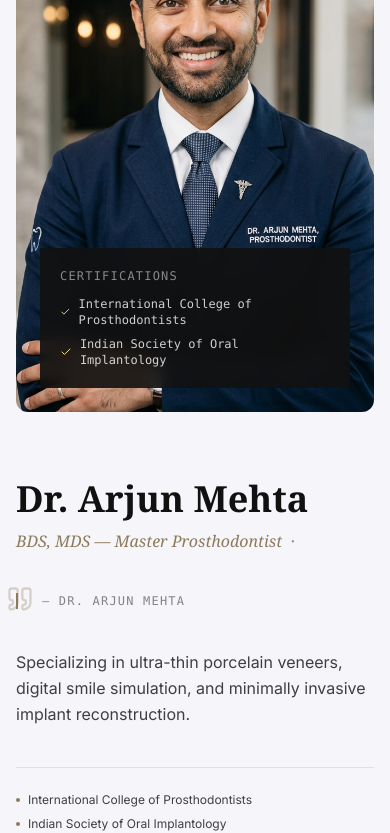
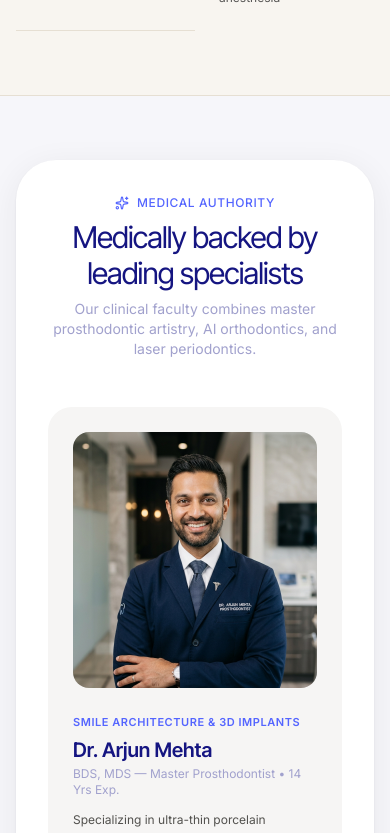
Before and after one commit to NyxLumen/Lumina-Dental-Studio, a React (Vite) app: page / in a window 390 px wide. Shown: the part 2301-3134 px from the top of the page. Built offline with nearby package versions, Linux system fonts and the light colour scheme.

Commit message:
Milestone 3: Feature scroll copy, Medical Authority section, and Testimonials redesign

```diff
--- a/src/App.jsx
+++ b/src/App.jsx
@@ -2,6 +2,7 @@ import React, { useState, useRef } from 'react';
 import { LOCKED_THEME as theme } from './data/themes';
 import Navbar from './components/Navbar';
 import Hero from './components/Hero';
+import FeatureCopy from './components/FeatureCopy';
 import Stats from './components/Stats';
 import DoctorProfile from './components/DoctorProfile';
 import SpecialtiesBento from './components/SpecialtiesBento';
@@ -55,6 +56,8 @@ export default function App() {
           onOpenBooking={handleOpenBooking}
         />
 
+        <FeatureCopy />
+
         <Stats theme={theme} />
 
         <div ref={sectionRefs.doctor}>
--- a/src/components/DoctorProfile.jsx
+++ b/src/components/DoctorProfile.jsx
@@ -1,111 +1,109 @@
-import React from 'react';
-import { DOCTOR_INFO } from '../data/practiceData';
-import { Quote, Check, Calendar } from 'lucide-react';
-import { motion } from 'framer-motion';
-import { FadeIn, MotionButton } from './MotionUi';
+import React, { useState } from 'react';
+import { DOCTORS } from '../data/practiceData';
+import { ChevronRight, ChevronLeft, Award, Calendar, Sparkles } from 'lucide-react';
 
 export default function DoctorProfile({ theme, onOpenBooking }) {
+  const [activeIdx, setActiveIdx] = useState(0);
+
+  const nextDoctor = () => {
+    setActiveIdx((prev) => (prev + 1) % DOCTORS.length);
+  };
+
+  const prevDoctor = () => {
+    setActiveIdx((prev) => (prev - 1 + DOCTORS.length) % DOCTORS.length);
+  };
+
   return (
-    <section id="doctor" className="py-24 relative">
-      <div className="max-w-7xl mx-auto px-4 sm:px-6 lg:px-8">
+    <section id="doctor" className="py-16 sm:py-24 bg-[#f6f6fa]">
+      <div className="max-w-[1200px] mx-auto px-4 sm:px-6">
 
-        {/* Section Label — no pill, just a hairline */}
-        <FadeIn className="flex items-center space-x-4 mb-16">
-          <div className="w-8 h-px bg-[#8C7A5B]" />
-          <span className="text-xs font-mono uppercase tracking-widest text-[#8C7A5B]">
-            Lead Specialist
-          </span>
-        </FadeIn>
+        {/* Section Container (40px radius white tablet with dual shadow) */}
+        <div className="bg-white rounded-[40px] p-8 sm:p-14 shadow-dual relative overflow-hidden">
 
-        <div className="grid lg:grid-cols-12 gap-16 items-start">
+          {/* Section Header */}
+          <div className="text-center max-w-2xl mx-auto mb-12 sm:mb-16 space-y-2">
+            <div className="inline-flex items-center space-x-2 text-xs font-body font-medium text-[#5465ff] uppercase tracking-wider">
+              <Sparkles className="w-3.5 h-3.5" />
+              <span>Medical Authority</span>
+            </div>
+            <h2 className="text-3xl sm:text-4xl font-display font-normal text-[#151581] tracking-[-0.03em]">
+              Medically backed by leading specialists
+            </h2>
+            <p className="text-sm sm:text-base text-[#a1a1cd] font-body">
+              Our clinical faculty combines master prosthodontic artistry, AI orthodontics, and laser periodontics.
+            </p>
+          </div>
 
-          {/* Portrait — sharp crop, no card wrapper */}
-          <FadeIn className="lg:col-span-5" direction="right">
-            <div className="relative">
-              <motion.div
-                whileHover={{ scale: 1.01 }}
-                transition={{ type: 'spring', stiffness: 200 }}
-                className="overflow-hidden rounded-xl"
+          {/* 3-Column Doctor Card Grid */}
+          <div className="grid md:grid-cols-3 gap-6 relative">
+            {DOCTORS.map((doc, idx) => (
+              <div
+                key={doc.id}
+                className="bg-[#f6f5f4] rounded-[24px] p-6 flex flex-col justify-between hover:bg-white hover:shadow-xs border border-transparent hover:border-[#d6d6d6]/60 transition-all duration-300 group"
               >
-                <img
-                  src={DOCTOR_INFO.image}
-                  alt={DOCTOR_INFO.name}
-                  loading="lazy"
-                  decoding="async"
-                  className="w-full h-[560px] object-cover object-top"
-                />
-              </motion.div>
-              {/* Memberships sidebar strip */}
-              <div className="absolute bottom-6 left-6 right-6 p-5 bg-[#111111]/90 backdrop-blur text-white text-xs font-mono space-y-2">
-                <p className="opacity-50 uppercase tracking-widest mb-3">Certifications</p>
-                {DOCTOR_INFO.memberships.slice(0, 4).map((m, i) => (
-                  <div key={i} className="flex items-center space-x-2">
-                    <Check className="w-3 h-3 text-amber-200" />
-                    <span className="opacity-80">{m}</span>
+                <div>
+                  {/* Portrait photo (aspect 3:4, 16px radius) */}
+                  <div className="w-full h-64 sm:h-72 rounded-[16px] overflow-hidden mb-5 bg-[#d6d6d6]/30">
+                    <img
+                      src={doc.image}
+                      alt={doc.name}
+                      loading="lazy"
+                      className="w-full h-full object-cover object-top group-hover:scale-105 transition-transform duration-500"
+                    />
                   </div>
-                ))}
+
+                  {/* Specialty Tag */}
+                  <span className="text-[11px] font-body font-semibold text-[#5465ff] uppercase tracking-wider">
+                    {doc.specialty}
+                  </span>
+
+                  {/* Doctor Name & Credentials */}
+                  <h3 className="text-xl font-display font-semibold text-[#151581] mt-1">
+                    {doc.name}
+                  </h3>
+                  <p className="text-xs text-[#a1a1cd] font-body mt-0.5">
+                    {doc.credentials} &bull; {doc.experienceYears} Yrs Exp.
+                  </p>
+
+                  <p className="text-xs text-[#292824]/80 font-body mt-3 line-clamp-3 leading-relaxed">
+                    {doc.bio}
+                  </p>
+                </div>
+
+                {/* Card Action Footer */}
+                <div className="pt-5 mt-4 border-t border-[#d6d6d6]/40 flex items-center justify-between">
+                  <span className="text-[11px] font-body text-[#00bb76] font-medium flex items-center space-x-1">
+                    <span className="w-1.5 h-1.5 rounded-full bg-[#00bb76]" />
+                    <span>Verified Specialist</span>
+                  </span>
+
+                  <button
+                    onClick={onOpenBooking}
+                    className="w-9 h-9 rounded-full bg-white hover:bg-[#151581] text-[#151581] hover:text-white border border-[#d6d6d6] flex items-center justify-center transition-all shadow-2xs"
+                    title={`Book with ${doc.name}`}
+                  >
+                    <ChevronRight className="w-4 h-4" />
+                  </button>
+                </div>
               </div>
+            ))}
+          </div>
+
+          {/* Section Action Footer */}
+          <div className="mt-12 text-center pt-4 border-t border-[#d6d6d6]/30 flex flex-wrap justify-between items-center gap-4">
+            <div className="text-xs text-[#a1a1cd] font-body">
+              All treatments supervised by board-certified specialists adhering to European EN13060 clinical standards.
             </div>
-          </FadeIn>
 
-          {/* Bio Content — pure typography, no boxes */}
-          <div className="lg:col-span-7 space-y-10 text-left">
+            <button
+              onClick={onOpenBooking}
+              className="px-6 py-2.5 rounded-full bg-[#151581] hover:bg-[#0f0f63] text-white font-body text-xs font-medium shadow-xs active:scale-[0.98] transition-all flex items-center space-x-2"
+            >
+              <Calendar className="w-3.5 h-3.5 text-[#a1a1cd]" />
+              <span>Book Specialist Consultation</span>
+            </button>
+          </div>
 
-            <FadeIn delay={0.1}>
-              <div className="space-y-2">
-                <h2 className="text-4xl sm:text-5xl lg:text-6xl font-extrabold font-serif text-[#111111] leading-tight">
-                  {DOCTOR_INFO.name}
-                </h2>
-                <p className="text-base font-serif italic text-[#8C7A5B]">
-                  {DOCTOR_INFO.credentials} &nbsp;·&nbsp; {DOCTOR_INFO.experienceLabel}
-                </p>
-              </div>
-            </FadeIn>
-
-            {/* Quote Block — Elegant editorial indent */}
-            <FadeIn delay={0.2}>
-              <blockquote className="relative pl-6 border-l-2 border-[#8C7A5B] space-y-2">
-                <Quote className="w-7 h-7 text-[#8C7A5B] opacity-30 absolute -top-2 -left-3" />
-                <p className="text-xl sm:text-2xl font-serif italic font-medium leading-relaxed text-[#111111]">
-                  {DOCTOR_INFO.quote}
-                </p>
-                <footer className="text-xs font-mono uppercase tracking-widest text-[#111111]/50">
-                  — Dr. Arjun Mehta
-                </footer>
-              </blockquote>
-            </FadeIn>
-
-            {/* Bio body */}
-            <FadeIn delay={0.3}>
-              <p className="text-base text-[#111111]/80 leading-relaxed">
-                {DOCTOR_INFO.bio}
-              </p>
-            </FadeIn>
-
-            {/* Remaining memberships list */}
-            <FadeIn delay={0.4}>
-              <div className="border-t border-[#E6DFD3] pt-6 grid sm:grid-cols-2 gap-y-2 gap-x-8">
-                {DOCTOR_INFO.memberships.map((item, idx) => (
-                  <div key={idx} className="flex items-center space-x-2 text-xs text-[#111111]/80">
-                    <div className="w-1 h-1 rounded-full bg-[#8C7A5B] flex-shrink-0" />
-                    <span>{item}</span>
-                  </div>
-                ))}
-              </div>
-            </FadeIn>
-
-            {/* CTA */}
-            <FadeIn delay={0.5}>
-              <MotionButton
-                onClick={onOpenBooking}
-                className="px-8 py-4 rounded-lg bg-[#111111] hover:bg-[#2A2A2A] text-white font-serif text-xs font-bold uppercase tracking-widest flex items-center space-x-2.5 shadow-md active:scale-[0.98] transition-all"
-              >
-                <Calendar className="w-4 h-4 text-amber-200" />
-                <span>Book Consultation with Dr. Mehta</span>
-              </MotionButton>
-            </FadeIn>
-
-          </div>
         </div>
       </div>
     </section>
--- /dev/null
+++ b/src/components/FeatureCopy.jsx
@@ -0,0 +1,67 @@
+import React, { useEffect, useRef } from 'react';
+import gsap from 'gsap';
+import { ScrollTrigger } from 'gsap/ScrollTrigger';
+
+gsap.registerPlugin(ScrollTrigger);
+
+export default function FeatureCopy() {
+  const containerRef = useRef(null);
+  const para1Ref = useRef(null);
+  const para2Ref = useRef(null);
+
+  useEffect(() => {
+    const ctx = gsap.context(() => {
+      // Paragraph 1 reveal
+      gsap.from(para1Ref.current, {
+        scrollTrigger: {
+          trigger: para1Ref.current,
+          start: 'top 85%',
+          toggleActions: 'play none none reverse'
+        },
+        y: 20,
+        opacity: 0,
+        duration: 0.8,
+        ease: 'power2.out'
+      });
+
+      // Paragraph 2 scroll-fade reveal
+      gsap.from(para2Ref.current, {
+        scrollTrigger: {
+          trigger: para2Ref.current,
+          start: 'top 80%',
+          toggleActions: 'play none none reverse'
+        },
+        y: 25,
+        opacity: 0,
+        duration: 1,
+        ease: 'power2.out'
+      });
+    }, containerRef);
+
+    return () => ctx.revert();
+  }, []);
+
+  return (
+    <section ref={containerRef} className="py-16 sm:py-24 bg-[#f6f6fa]">
+      <div className="max-w-[720px] mx-auto px-6 text-left sm:text-center space-y-8">
+
+        {/* Paragraph 1 */}
+        <p
+          ref={para1Ref}
+          className="text-xl sm:text-2xl font-display font-normal text-[#151581] leading-[1.3] tracking-[-0.02em]"
+        >
+          At Lumina Dental Studio, we operate as a clinical sanctuary for your smile 🦷. Every restoration is custom-milled to honor your natural enamel opalescence 💎 and facial proportion harmony.
+        </p>
+
+        {/* Paragraph 2 (Scroll Reveal) */}
+        <p
+          ref={para2Ref}
+          className="text-xl sm:text-2xl font-display font-normal text-[#151581] opacity-85 leading-[1.3] tracking-[-0.02em]"
+        >
+          From zero-impression 3D optical scans to computer-guided keyhole implants 🌟, we replace clinical anxiety with prescription-grade precision and pain-free comfort 🌈.
+        </p>
+
+      </div>
+    </section>
+  );
+}
```
Also changed, not shown: src/components/Testimonials.jsx (+56 -64 lines).
